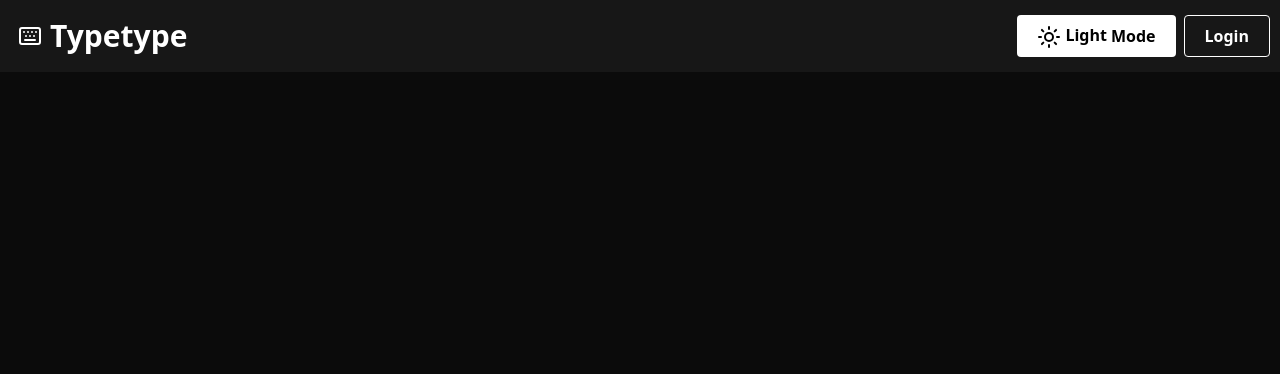
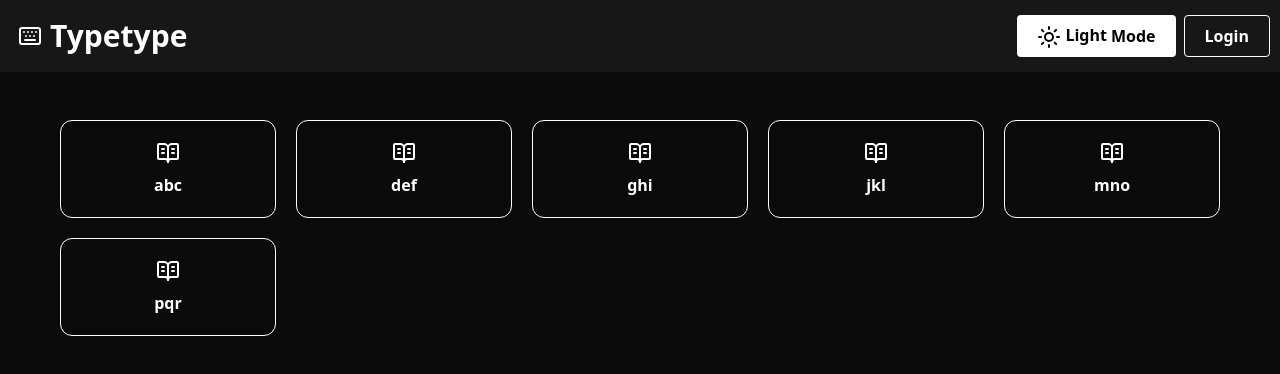
Before and after one commit to AtheoJester23/Typetype, a React (Vite) app: page /Custom/ViewAll in a window 1280 px wide. Shown: the top 374 px of the page. Built offline with nearby package versions, Linux system fonts and the light colour scheme; no server answers; sample sign-in values are in the browser's storage.

Commit message:
feat: temporary view custom page

```diff
--- a/src/components/Configuration.tsx
+++ b/src/components/Configuration.tsx
@@ -4,7 +4,7 @@
 import { useEffect } from "react";
 import { setNumbers, setPunctuation } from "../state/Config/configSlice";
 import { useTheme } from "../context/ThemeContext";
-import { Navigate, useNavigate } from "react-router-dom";
+import { useNavigate } from "react-router-dom";
 
 const Configuration = ({reference}: {reference: String}) => {
     // Checkbox states
@@ -40,7 +40,7 @@
                     <option className="text-gray-500 bg-[rgb(23,23,23)]" value="default" disabled>Select a mode</option>
                     <option className="text-white hover:cursor-pointer" value={`Quotes`}>Quotes</option>
                     <option className="text-white hover:cursor-pointer rounded-b" value={`Commandments`} >10 Commandments</option>
-                    <option className="text-white hover:cursor-pointer rounded-b" value={`Custom`} >Custom</option>
+                    {localStorage.getItem("token") && (<option className="text-white hover:cursor-pointer rounded-b" value={`Custom`} >Custom</option>)}
 
             </select>
 
--- a/src/components/Custombtns.tsx
+++ b/src/components/Custombtns.tsx
@@ -1,7 +1,5 @@
 import { Eye, Plus } from "lucide-react";
-import { useSelector } from "react-redux";
 import { Link } from "react-router-dom";
-import type { RootState } from "../state/store";
 import { useTheme } from "../context/ThemeContext";
 
 const Custombtns = () => {
--- a/src/components/LoginForm.tsx
+++ b/src/components/LoginForm.tsx
@@ -33,6 +33,7 @@
             console.log(data)
 
             localStorage.setItem("token", data.token);
+            localStorage.setItem("userId", data._id);
             dispatch(setToken(data.token));
         } catch (error) {
             console.error("Failed to get the data: ", (error as Error).message)
--- a/src/index.css
+++ b/src/index.css
@@ -43,7 +43,7 @@
   width: 30%;
 }
 
-.customPage, .viewAll{
+.customPage{
   display: flex;
   justify-content: center;
   align-items: center;
@@ -53,6 +53,19 @@
   flex-direction: column;
 }
 
+.viewAll{
+  gap: 30px;
+  height: 100vh;
+  padding: 120px 60px;
+  flex-direction: column;
+}
+
+.customContainer {
+  display: grid;
+  grid-template-columns: 1fr 1fr 1fr 1fr 1fr;
+  gap: 20px;
+
+}
 
 
 .signInPage{
--- a/src/pages/CustomOptions.tsx
+++ b/src/pages/CustomOptions.tsx
@@ -1,5 +1,4 @@
 import Custombtns from "../components/Custombtns";
-import FormCustom from "../components/FormCustom";
 
 const CustomOptions = () => {
     return (
--- a/src/pages/ViewAll.tsx
+++ b/src/pages/ViewAll.tsx
@@ -1,18 +1,34 @@
-import { Eye, Plus } from "lucide-react";
+import { BookOpenText} from "lucide-react";
 import { Link } from "react-router-dom";
+import { useTheme } from "../context/ThemeContext";
 
 const ViewAll = () => {
+    const {theme} = useTheme();
+    const testing = [
+        {_id: '123451', id: 0, title: "abc", content: "item 1"},
+        {_id: '123452', id: 1, title: "def", content: "item 2"},
+        {_id: '123453',id: 2, title: "ghi", content: "item 3"},
+        {_id: '123454', id: 3, title: "jkl", content: "item 4"},
+        {_id: '123455', id: 4, title: "mno", content: "item 5"},
+        {_id: '123456',id: 5, title: "pqr", content: "item 6"}
+    ];
+
+    console.log(testing)
+
     return (
         <div className="viewAll">
-            <div className="flex gap-3">
-                <Link to={"/custom/create"} className="flex flex-col justify-center items-center border rounded-xl p-5 gap-2 hover:bg-white hover:text-[rgb(23,23,23)] hover:cursor-pointer duration-500">
-                    <Plus/>
-                    <strong>CREATE</strong>
-                </Link>
-                <button className="flex flex-col justify-center items-center border rounded-xl p-5 gap-2 hover:bg-white hover:text-[rgb(23,23,23)] hover:cursor-pointer duration-500">
-                    <Eye/>
-                    <strong>VIEW ALL</strong>
-                </button>
+            <div className="customContainer">
+                {testing.length > 0 && (
+                    <>
+                        {testing.map(item => (
+                            <Link to={`/Custom/${item._id}`} key={item._id} className="w-full flex justify-center items-center flex-col border border-white rounded-xl p-5 gap-2">
+                                <BookOpenText className="text-white"/>
+                                <span className={`${theme == "dark" ? "text-white" : "text-[rgb(23,23,23)]"} rounded-xl w-full text-center font-bold`}>{item.title}</span>
+                            </Link>
+                        ))}
+                    </>
+                )}
+
             </div>
         </div>
     );
```
